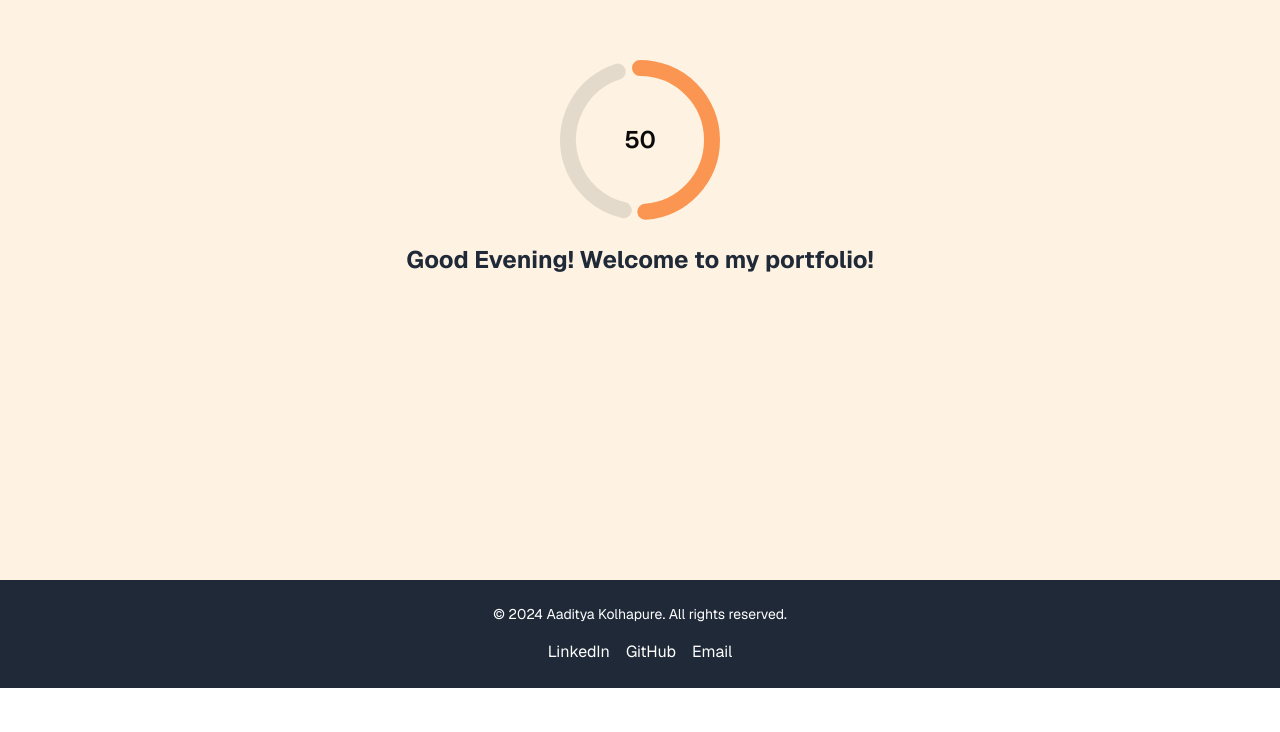
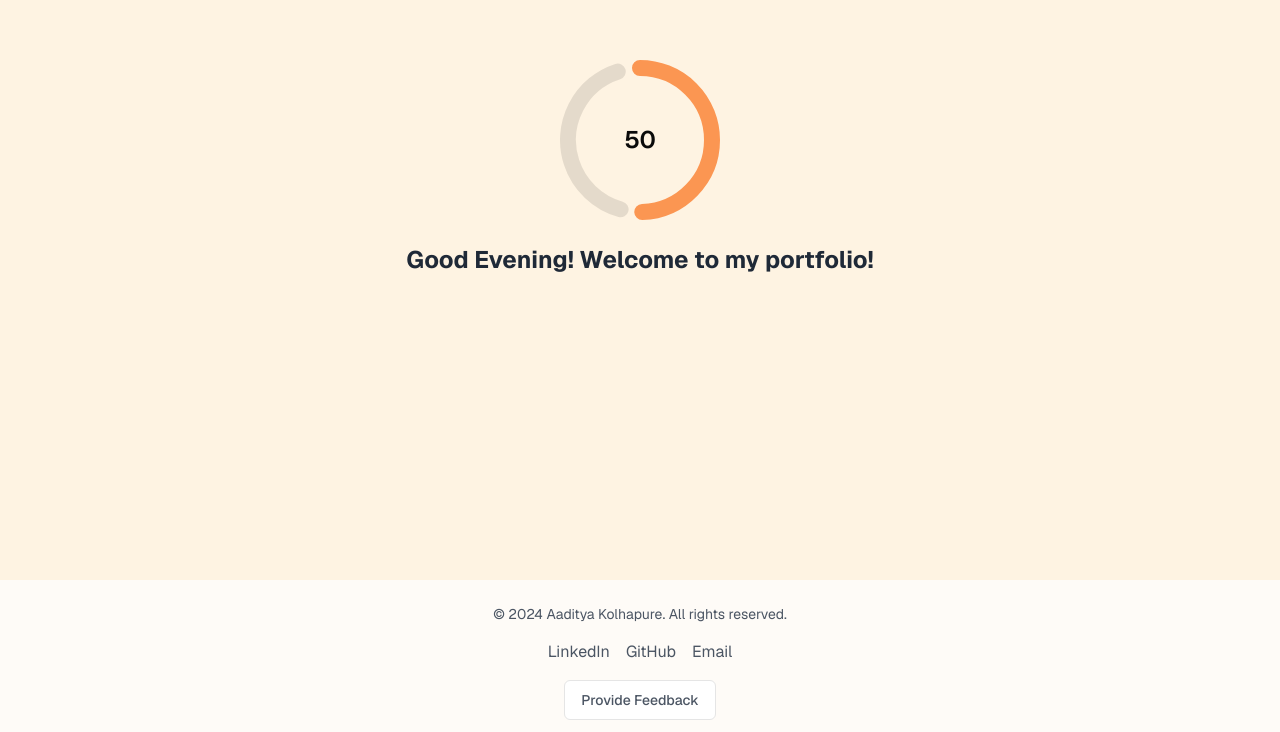
Before and after one commit to aadityakolhapure/nextjs, a Next.js app: page / in a window 1280 px wide. Shown: the part 220-952 px from the top of the page. Before the commit the page ends 908 px from the top, so only its background shows below. Built offline with nearby package versions, Linux system fonts and the light colour scheme.

Commit message:
feedback section added

```diff
--- a/app/page.tsx
+++ b/app/page.tsx
@@ -19,6 +19,8 @@ import { TabsDemo } from "@/components/project";
 import Skills from "@/components/skills";
 import AchievementCard from "@/pages/achievements";
 import ChatBot from "@/components/chatbot";
+import InteractiveHoverButton from "@/components/ui/interactive-hover-button";
+import Footer from "@/components/footer";
 
 export default function Home() {
   const [value, setValue] = useState(0);
@@ -207,6 +209,7 @@ export default function Home() {
               <h1 className="text-4xl font-bold mb-6">Projects</h1>
             </div>
             <ProjectCard />
+            <InteractiveHoverButton className="mt-4"/>
             <AnimatedGridPattern
               numSquares={30}
               maxOpacity={0.1}
@@ -263,7 +266,7 @@ export default function Home() {
 
       )
       }
-      <footer className="bg-gray-800 text-white py-6">
+      {/* <footer className="bg-gray-800 text-white py-6">
         <div className="container mx-auto text-center">
           <p className="text-sm">
             &copy; {new Date().getFullYear()} Aaditya Kolhapure. All rights reserved.
@@ -293,7 +296,8 @@ export default function Home() {
             </a>
           </div>
         </div>
-      </footer>
+      </footer> */}
+      <Footer/>
 
     </div >
   );
--- a/components/footer.tsx
+++ b/components/footer.tsx
@@ -1,12 +1,92 @@
-// Footer.tsx
-const Footer: React.FC = () => {
-    return (
-      <footer className="absolute bottom-0 left-0 right-0 p-4 text-center bg-[#fefbf7] dark:bg-[#333333] shadow-ls">
-        <p className="text-sm text-gray-700 dark:text-gray-300">
-          © 2024 Your Company. All Rights Reserved.
-        </p>
-      </footer>
-    );
+import { Textarea } from "@/components/ui/textarea";
+import { Button } from "@/components/ui/button";
+import { useState } from "react";
+
+const Footer = () => {
+  const [feedback, setFeedback] = useState("");
+  const [showFeedback, setShowFeedback] = useState(false);
+
+  const handleFeedbackSubmit = async (e: React.FormEvent<HTMLFormElement>) => {
+    e.preventDefault();
+    try {
+      const response = await fetch('/api/feedback', {
+        method: 'POST',
+        headers: {
+          'Content-Type': 'application/json',
+        },
+        body: JSON.stringify({ feedback }),
+      });
+      if (response.ok) {
+        setFeedback("");
+        setShowFeedback(false);
+        alert("Thank you for your feedback!");
+      }
+    } catch (error) {
+      console.error("Error submitting feedback:", error);
+    }
   };
 
-  export default Footer;
+  const handleEmailClick = () => {
+    window.location.href = "mailto:aadityakolhapure28@gmail.com?subject=Portfolio%20Contact";
+  };
+
+  return (
+    <footer className="bg-[#fefbf7] text-gray-600 py-6">
+      <div className="container mx-auto text-center">
+        <p className="text-sm">
+          &copy; {new Date().getFullYear()} Aaditya Kolhapure. All rights reserved.
+        </p>
+        <div className="mt-4 space-x-4">
+          <a
+            href="https://www.linkedin.com/in/aaditya-kolhapure-534a2b241/"
+            target="_blank"
+            rel="noopener noreferrer"
+            className="text-gray-600 hover:text-blue-400"
+          >
+            LinkedIn
+          </a>
+          <a
+            href="https://github.com/aadityakolhapure"
+            target="_blank"
+            rel="noopener noreferrer"
+            className="text-gray-600 hover:text-[#fa8638]"
+          >
+            GitHub
+          </a>
+          <button
+            onClick={handleEmailClick}
+            className="text-gray-600 hover:text-[#fa8638]"
+          >
+            Email
+          </button>
+        </div>
+
+        <div className="mt-4">
+          <Button
+            onClick={() => setShowFeedback(!showFeedback)}
+            variant="outline"
+            className="text-gray-600 hover:text-[#fa8638]"
+          >
+            Provide Feedback
+          </Button>
+        </div>
+
+        {showFeedback && (
+          <form onSubmit={handleFeedbackSubmit} className="mt-4 max-w-md mx-auto">
+            <Textarea
+              value={feedback}
+              onChange={(e) => setFeedback(e.target.value)}
+              placeholder="Your feedback..."
+              className="bg-gray-200 text-[#fa8638]"
+            />
+            <Button type="submit" className="mt-2">
+              Submit Feedback
+            </Button>
+          </form>
+        )}
+      </div>
+    </footer>
+  );
+};
+
+export default Footer;
--- /dev/null
+++ b/components/ui/interactive-hover-button.tsx
@@ -0,0 +1,37 @@
+import React from "react";
+import { ArrowRight } from "lucide-react";
+import { cn } from "@/lib/utils";
+
+interface InteractiveHoverButtonProps
+  extends React.ButtonHTMLAttributes<HTMLButtonElement> {
+  text?: string;
+}
+
+const InteractiveHoverButton = React.forwardRef<
+  HTMLButtonElement,
+  InteractiveHoverButtonProps
+>(({ text = "Button", className, ...props }, ref) => {
+  return (
+    <button
+      ref={ref}
+      className={cn(
+        "group relative w-32 cursor-pointer overflow-hidden rounded-full border bg-background p-2 text-center font-semibold",
+        className,
+      )}
+      {...props}
+    >
+      <span className="inline-block translate-x-1 transition-all duration-300 group-hover:translate-x-12 group-hover:opacity-0">
+        MORE
+      </span>
+      <div className="absolute top-0 z-10 flex h-full w-full translate-x-12 items-center justify-center gap-2 text-primary-foreground opacity-0 transition-all duration-300 group-hover:-translate-x-1 group-hover:opacity-100">
+        <span>MORE</span>
+        <ArrowRight />
+      </div>
+      <div className="absolute left-[20%] top-[40%] h-2 w-2 scale-[1] rounded-lg bg-primary transition-all duration-300 group-hover:left-[0%] group-hover:top-[0%] group-hover:h-full group-hover:w-full group-hover:scale-[1.8] group-hover:bg-primary"></div>
+    </button>
+  );
+});
+
+InteractiveHoverButton.displayName = "InteractiveHoverButton";
+
+export default InteractiveHoverButton;
--- /dev/null
+++ b/pages/api/feedback.ts
@@ -0,0 +1,33 @@
+// pages/api/feedback.js
+import type { NextApiRequest, NextApiResponse } from 'next';
+import nodemailer from 'nodemailer';
+
+export default async function handler(req: NextApiRequest, res: NextApiResponse) {
+  if (req.method !== 'POST') {
+    return res.status(405).json({ error: 'Method not allowed' });
+  }
+
+  try {
+    const { feedback } = req.body;
+
+    const transporter = nodemailer.createTransport({
+      service: 'gmail',
+      auth: {
+        user: process.env.EMAIL_USER,
+        pass: process.env.EMAIL_APP_PASSWORD
+      }
+    });
+
+    await transporter.sendMail({
+      from: process.env.EMAIL_USER,
+      to: 'aadityakolhapure@gmail.com',
+      subject: 'Portfolio Feedback',
+      text: feedback
+    });
+
+    return res.status(200).json({ message: 'Feedback sent successfully' });
+  } catch (error) {
+    console.error('Error sending feedback:', error);
+    return res.status(500).json({ error: 'Failed to send feedback' });
+  }
+}
```
